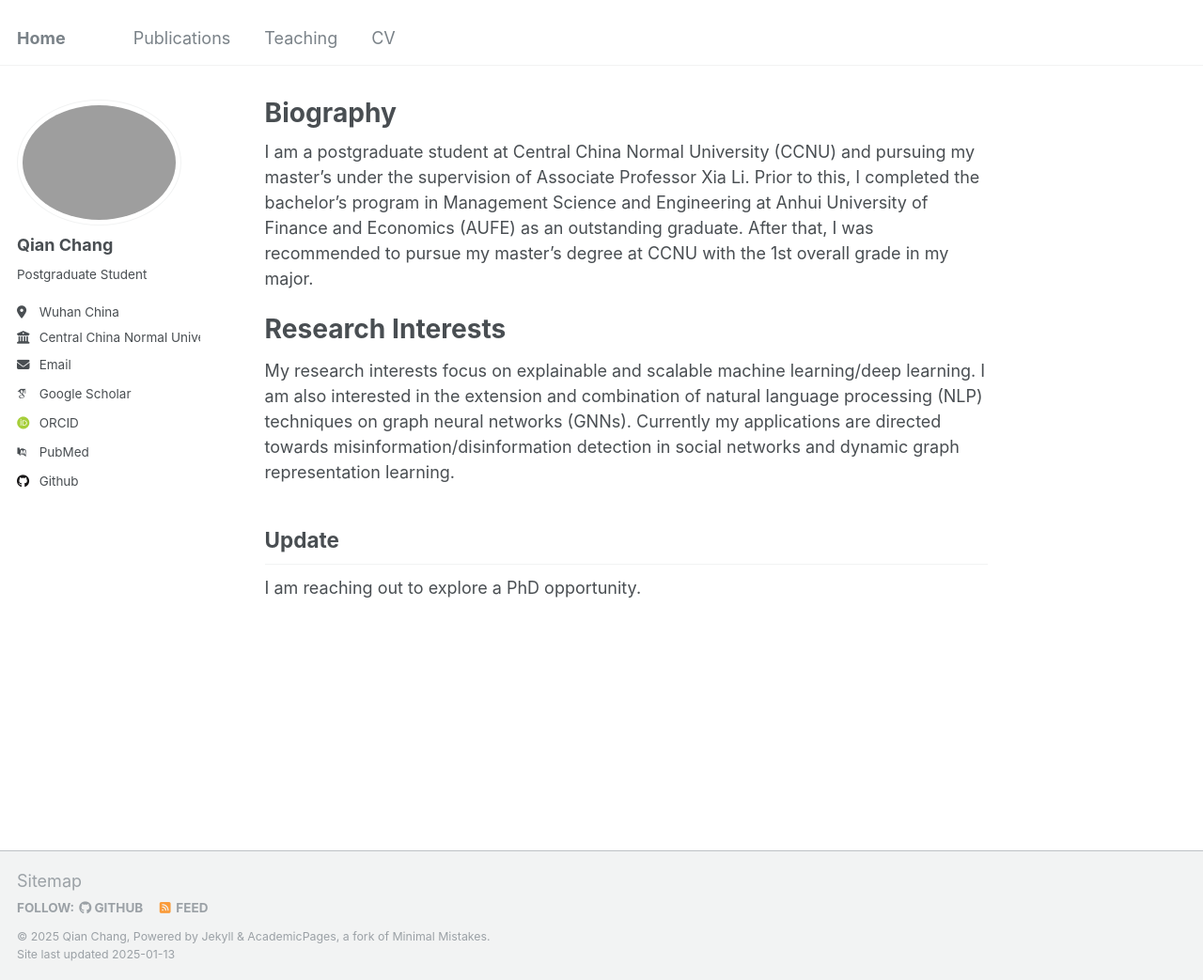
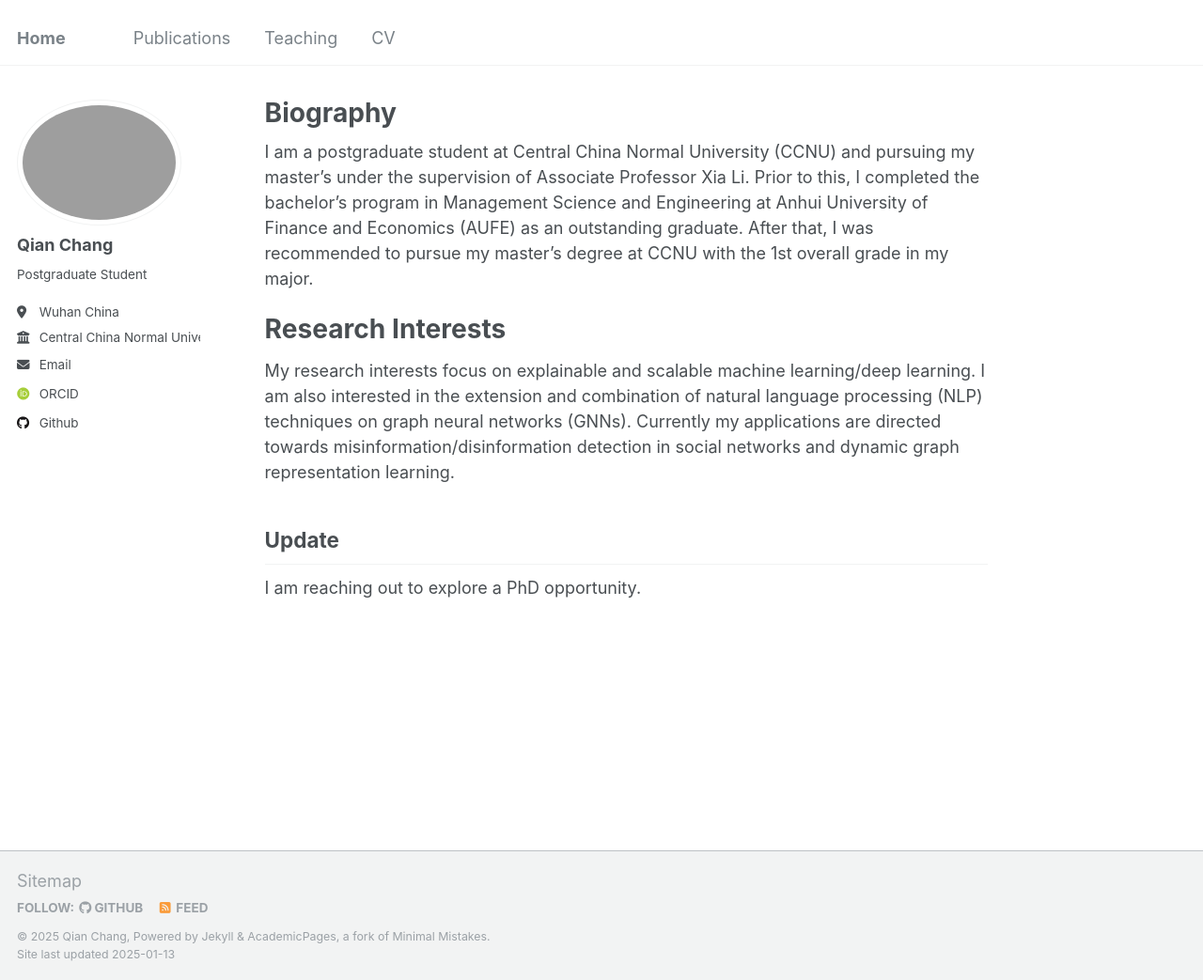
Before and after one commit to QianChang-page/QianChang-page.github.io, a Jekyll site: the page built from _pages/about.md, in a window 1280 px wide and 1043 px high. Shown: the whole window at 94% size. Built offline with Jekyll 4.4.1, drawn with Linux system fonts in a browser that asks for light colours; some web fonts are replaced; some of the changed lines change nothing that is shown.

Commit message:
update about.md

```diff
--- a/_config.yml
+++ b/_config.yml
@@ -32,11 +32,11 @@
 
   # Academic websites
   arxiv            : # URL - Update with the correct link to your profile
-  googlescholar    : "https://scholar.google.com/citations?user=PS_CX0AAAAAJ"
+  googlescholar    : #"https://scholar.google.com/citations?user=PS_CX0AAAAAJ"
   impactstory      : # URL
-  orcid            : "http://orcid.org/yourorcidurl"
+  orcid            : "https://orcid.org/0009-0001-2768-7581"
   semantic         : # URL
-  pubmed           : "https://www.ncbi.nlm.nih.gov/pubmed/?term=john+snow"
+  pubmed           : #"https://www.ncbi.nlm.nih.gov/pubmed/?term=john+snow"
   researchgate     : # URL
   scopus           : # URL
 
@@ -44,7 +44,7 @@
   bitbucket        : # Username - Update with your username on the site
   codepen          : # Username
   dribbble         : # Username
-  github           : "academicpages"
+  github           : "QianChang-page"
   kaggle           : # Username
   stackoverflow    : # User number or user number and name (i.e., use "1" or "1/jeff-atwood")
 
```
